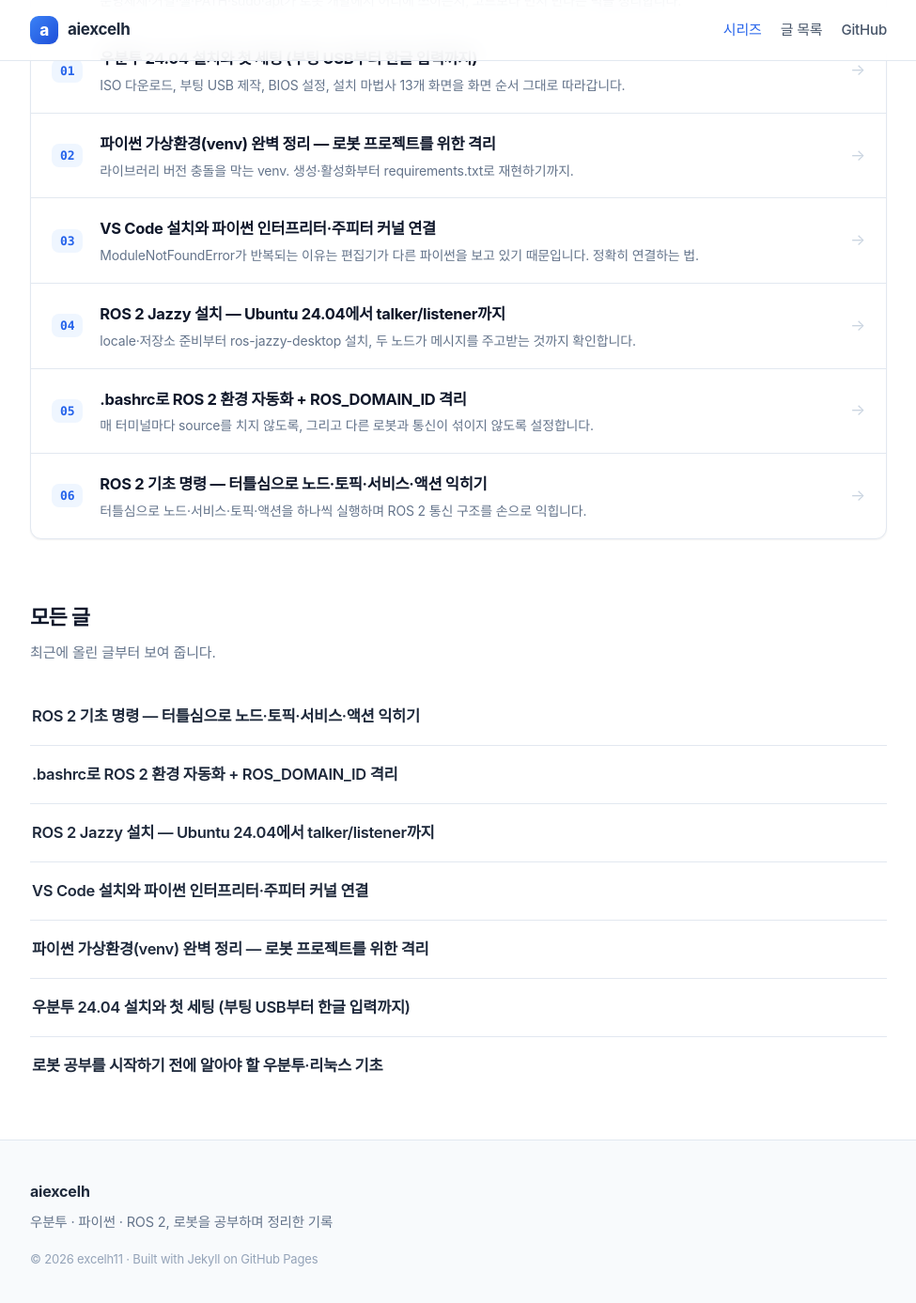
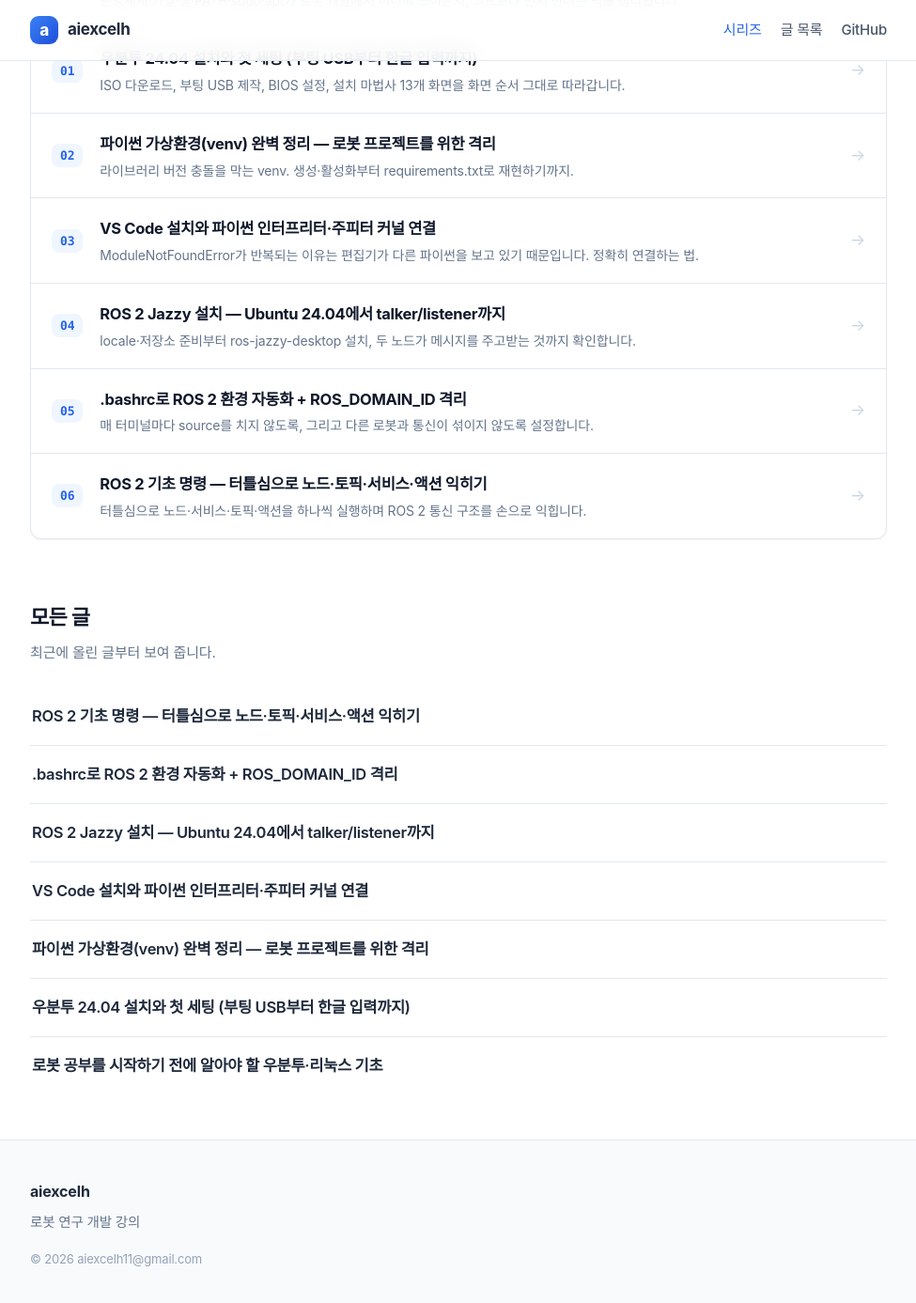
Before and after one commit to excelh11/excelh11.github.io, a Jekyll site: the page built from index.md, in a window 1280 px wide and 1400 px high, scrolled down 577 px. Shown: the top 1387 px of the window at 94% size, without its empty margins (152-1127 px from the left). Built offline with Jekyll 4.4.1, drawn with Linux system fonts in a browser that asks for light colours.

Commit message:
푸터 문구를 '로봇 연구 개발 강의'로 변경하고 저작권 표기에 이메일(aiexcelh11@gmail.com) mailto 링크 적용

```diff
--- a/_layouts/default.html
+++ b/_layouts/default.html
@@ -40,8 +40,8 @@
   <footer class="site-footer">
     <div class="wrap footer-inner">
       <p class="footer-brand">{{ site.title }}</p>
-      <p class="footer-note">우분투 · 파이썬 · ROS 2, 로봇을 공부하며 정리한 기록</p>
-      <p class="footer-meta">© {{ 'now' | date: '%Y' }} {{ site.author }} · Built with Jekyll on GitHub Pages</p>
+      <p class="footer-note">로봇 연구 개발 강의</p>
+      <p class="footer-meta">© {{ 'now' | date: '%Y' }} <a href="mailto:aiexcelh11@gmail.com">aiexcelh11@gmail.com</a></p>
     </div>
   </footer>
 
--- a/assets/css/style.css
+++ b/assets/css/style.css
@@ -741,6 +741,8 @@ a:hover { color: var(--accent-dark); text-decoration: underline; text-underline-
 .footer-note { margin: 0 0 16px; color: var(--text-3); font-size: 14.5px; }
 
 .footer-meta { margin: 0; color: var(--muted); font-size: 13px; }
+.footer-meta a { color: inherit; text-decoration: none; }
+.footer-meta a:hover { text-decoration: underline; }
 
 /* ---------- 404 ---------- */
 
```
